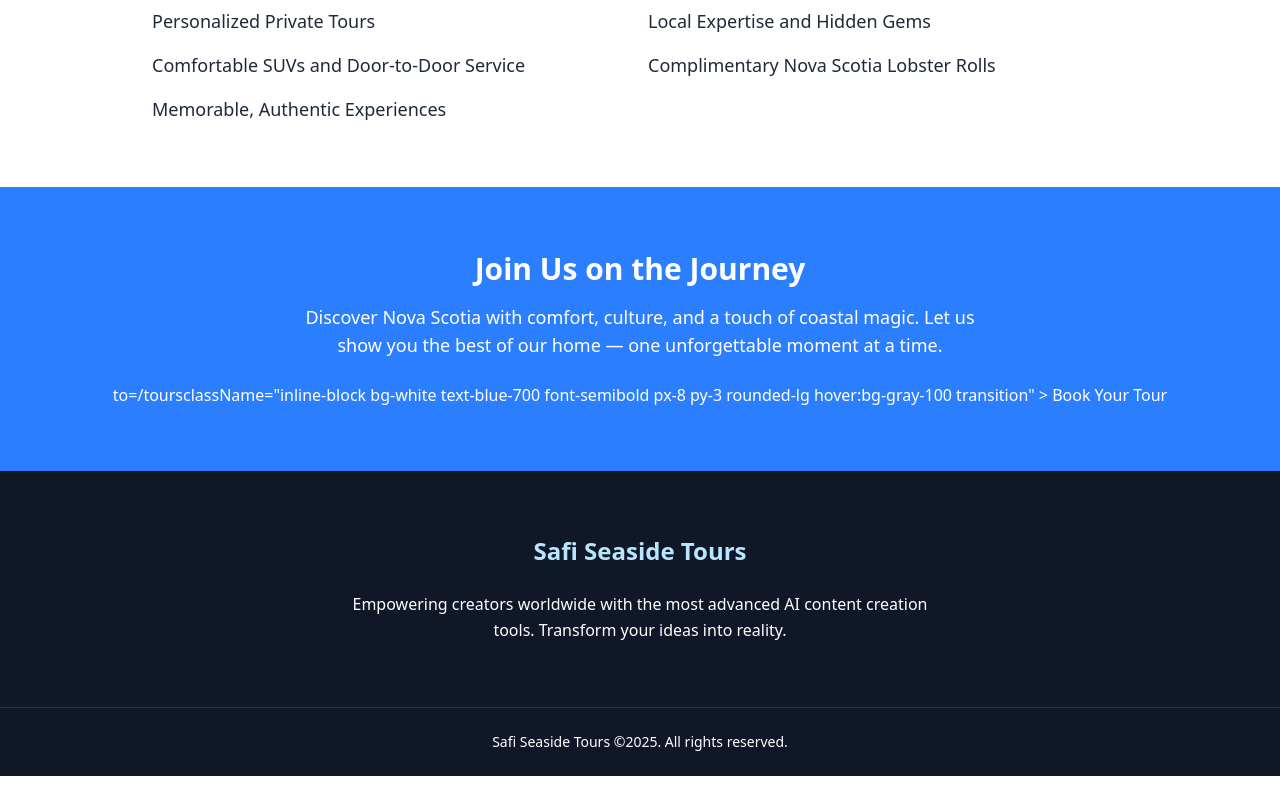
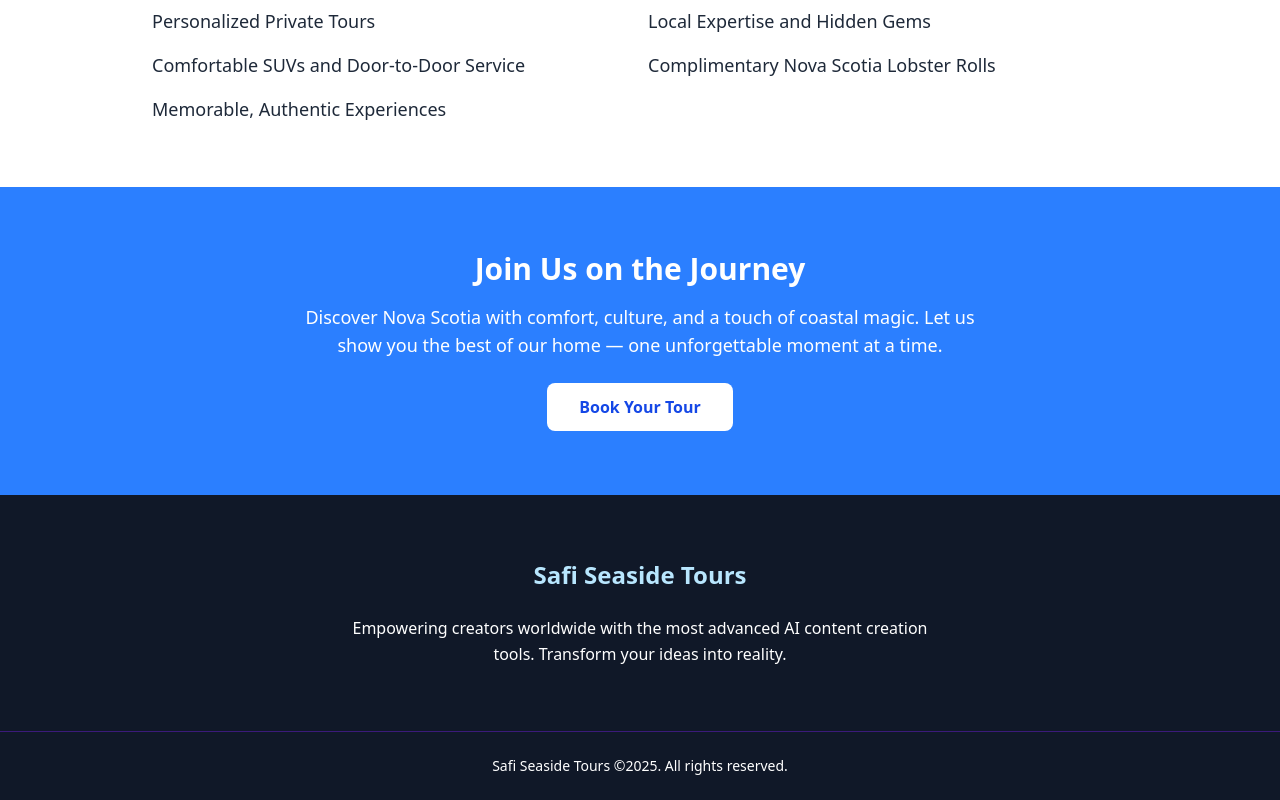
Before and after one commit to impriyanshhu/Tour-and-Travel, a React (Vite) app: page /about in a window 1280 px wide. Shown: the part 2069-2869 px from the top of the page. Before the commit the page ends 2845 px from the top, so only its background shows below. Built offline with nearby package versions, Linux system fonts and the light colour scheme.

Commit message:
Fix Link component syntax in About page

```diff
--- a/src/pages/About.jsx
+++ b/src/pages/About.jsx
@@ -170,7 +170,7 @@ const About = () => {
           magic. Let us show you the best of our home — one unforgettable moment
           at a time.
         </p>
-        <Link>
+        <Link
           to={"/tours"}
           className="inline-block bg-white text-blue-700 font-semibold px-8 py-3 rounded-lg hover:bg-gray-100 transition"
         >
```
